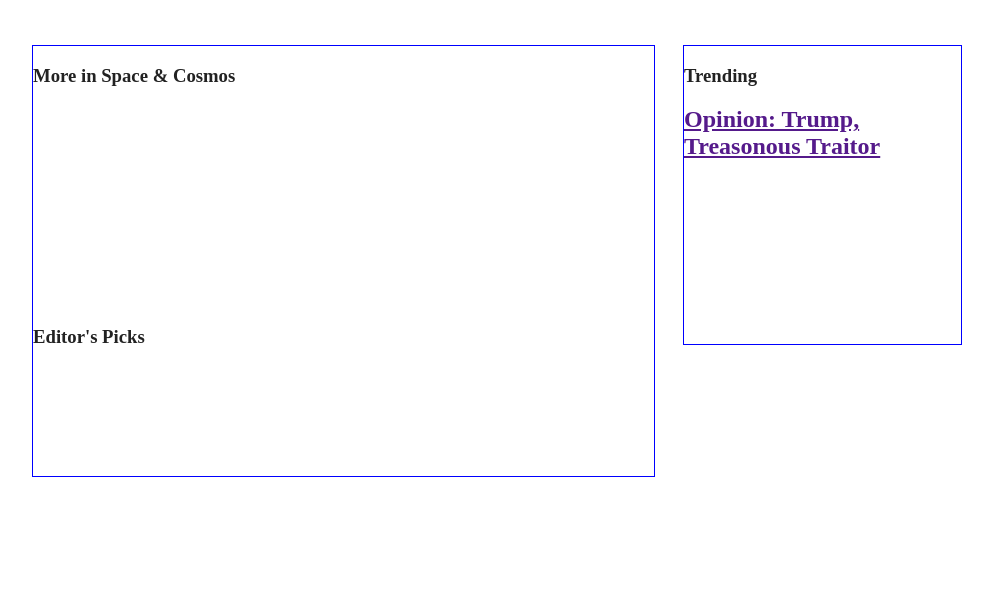
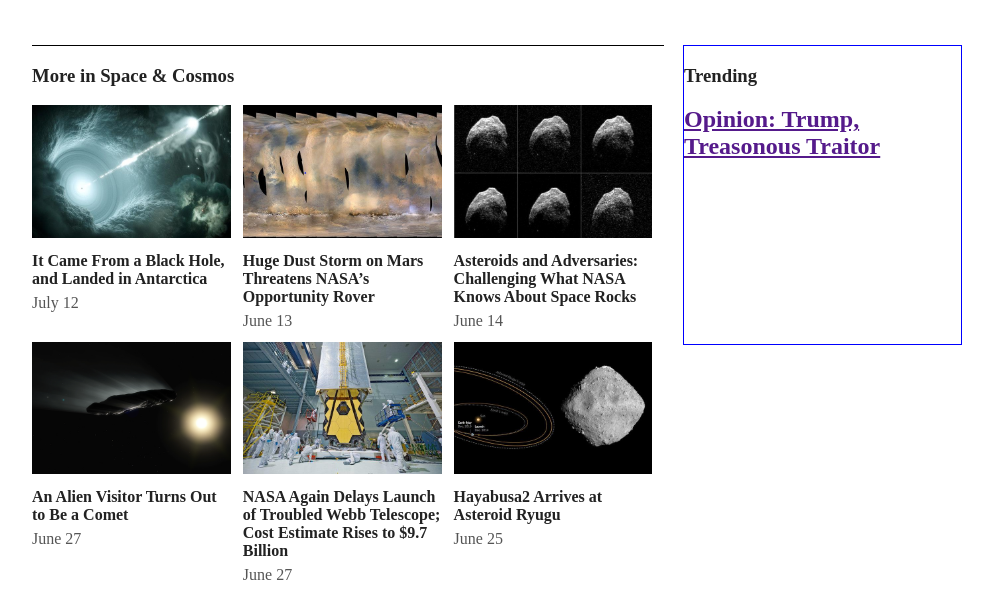
Before and after one commit to SavaVuckovic/NYTimesPage, a plain HTML site: page index.html in a window 1280 px wide. Shown: the part 8496-9108 px from the top of the page, without its empty margins (143-1136 px from the left). Before the commit the page ends 8973 px from the top, so only its background shows below. Drawn offline with Linux system fonts and the light colour scheme.

Commit message:
styled rows in more articles section

```diff
--- a/index.html
+++ b/index.html
@@ -205,40 +205,40 @@
             <h3>More in Space & Cosmos</h3>
             <div class="row">
               <div class="row-item">
-                <img src="" alt="">
-                <h3></h3>
-                <span></span>
+                <img src="images/more-articles-1.jpg" alt="article">
+                <h4>It Came From a Black Hole, and Landed in Antarctica</h4>
+                <span>July 12</span>
               </div>
 
               <div class="row-item">
-                <img src="" alt="">
-                <h3></h3>
-                <span></span>
+                <img src="images/more-articles-2.jpg" alt="article">
+                <h4>Huge Dust Storm on Mars Threatens NASA’s Opportunity Rover</h4>
+                <span>June 13</span>
               </div>
 
               <div class="row-item">
-                <img src="" alt="">
-                <h3></h3>
-                <span></span>
+                <img src="images/more-articles-3.jpg" alt="article">
+                <h4>Asteroids and Adversaries: Challenging What NASA Knows About Space Rocks</h4>
+                <span>June 14</span>
               </div>
             </div>
             <div class="row">
               <div class="row-item">
-                <img src="" alt="">
-                <h3></h3>
-                <span></span>
+                <img src="images/more-articles-4.png" alt="article">
+                <h4>An Alien Visitor Turns Out to Be a Comet</h4>
+                <span>June 27</span>
               </div>
 
               <div class="row-item">
-                <img src="" alt="">
-                <h3></h3>
-                <span></span>
+                <img src="images/more-articles-5.jpg" alt="article">
+                <h4>NASA Again Delays Launch of Troubled Webb Telescope; Cost Estimate Rises to $9.7 Billion</h4>
+                <span>June 27</span>
               </div>
 
               <div class="row-item">
-                <img src="" alt="">
-                <h3></h3>
-                <span></span>
+                <img src="images/more-articles-6.jpg" alt="article">
+                <h4>Hayabusa2 Arrives at Asteroid Ryugu</h4>
+                <span>June 25</span>
               </div>
             </div>
           </div>
--- a/style.css
+++ b/style.css
@@ -286,8 +286,7 @@ main h2 {
 
 .more-articles .left-col {
   float: left;
-  width: 67%;
-  border: 1px solid blue;
+  width: 68%;
 }
 
 .more-articles .right-col {
@@ -297,6 +296,27 @@ main h2 {
   height: 300px;
 }
 
+.more-articles .left-col .row {
+  display: flex;
+}
+
+.more-articles .left-col .row-item {
+  flex: 1;
+  margin: 0 12px 12px 0;
+}
+
+.more-articles .left-col .row-item img {
+  width: 100%;
+}
+
+.more-articles .left-col .row-item h4 {
+  margin: 10px 0 6px;
+}
+
+.more-articles .left-col .row-item span {
+  color: #555;
+}
+
 .more-in-space {
-
+  border-top: 1px solid #000;
 }
```
Also changed, not shown: images/more-articles-1.jpg (added), images/more-articles-2.jpg (added), images/more-articles-3.jpg (added), images/more-articles-4.png (added), images/more-articles-5.jpg (added), images/more-articles-6.jpg (added).
